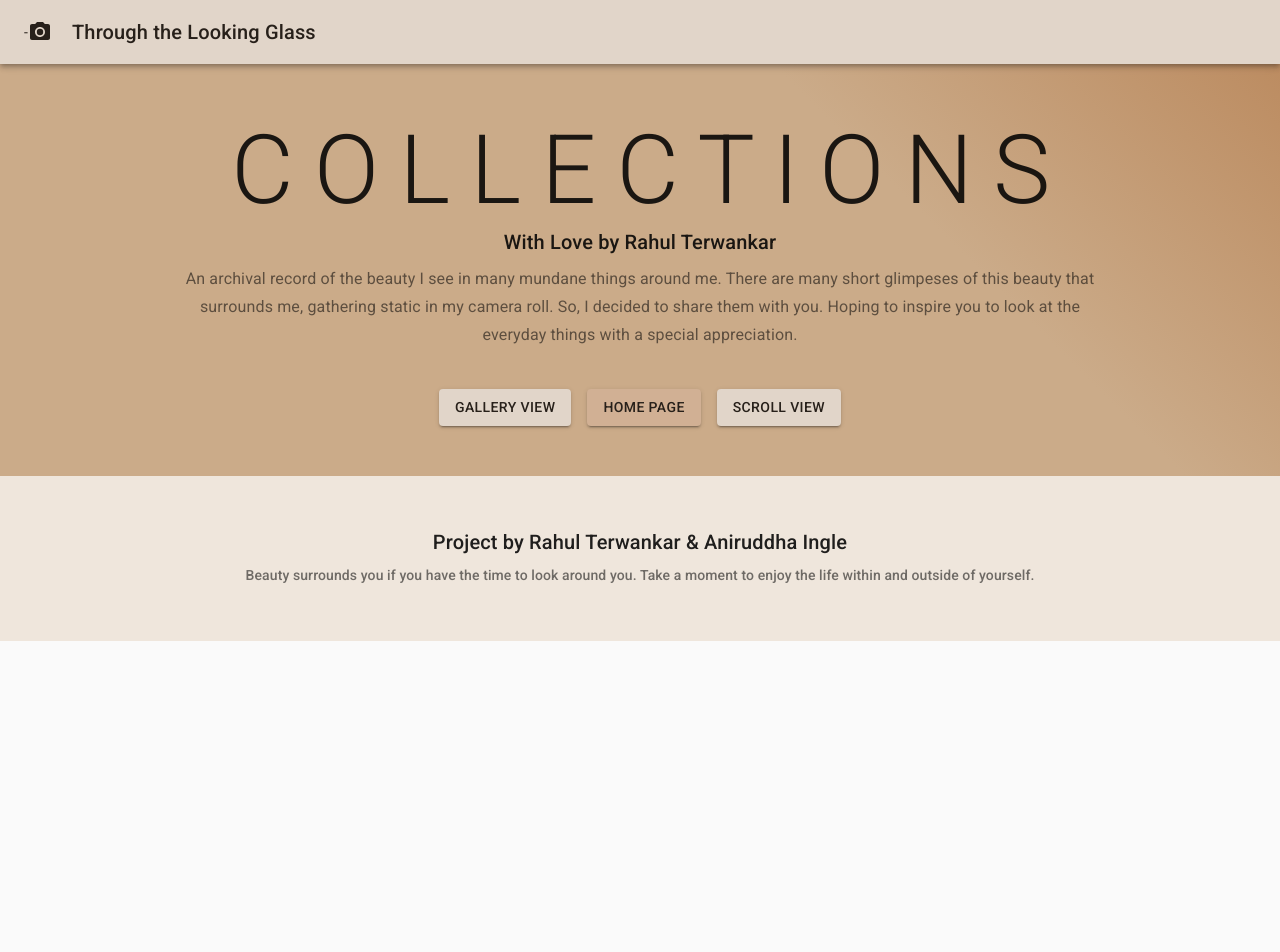
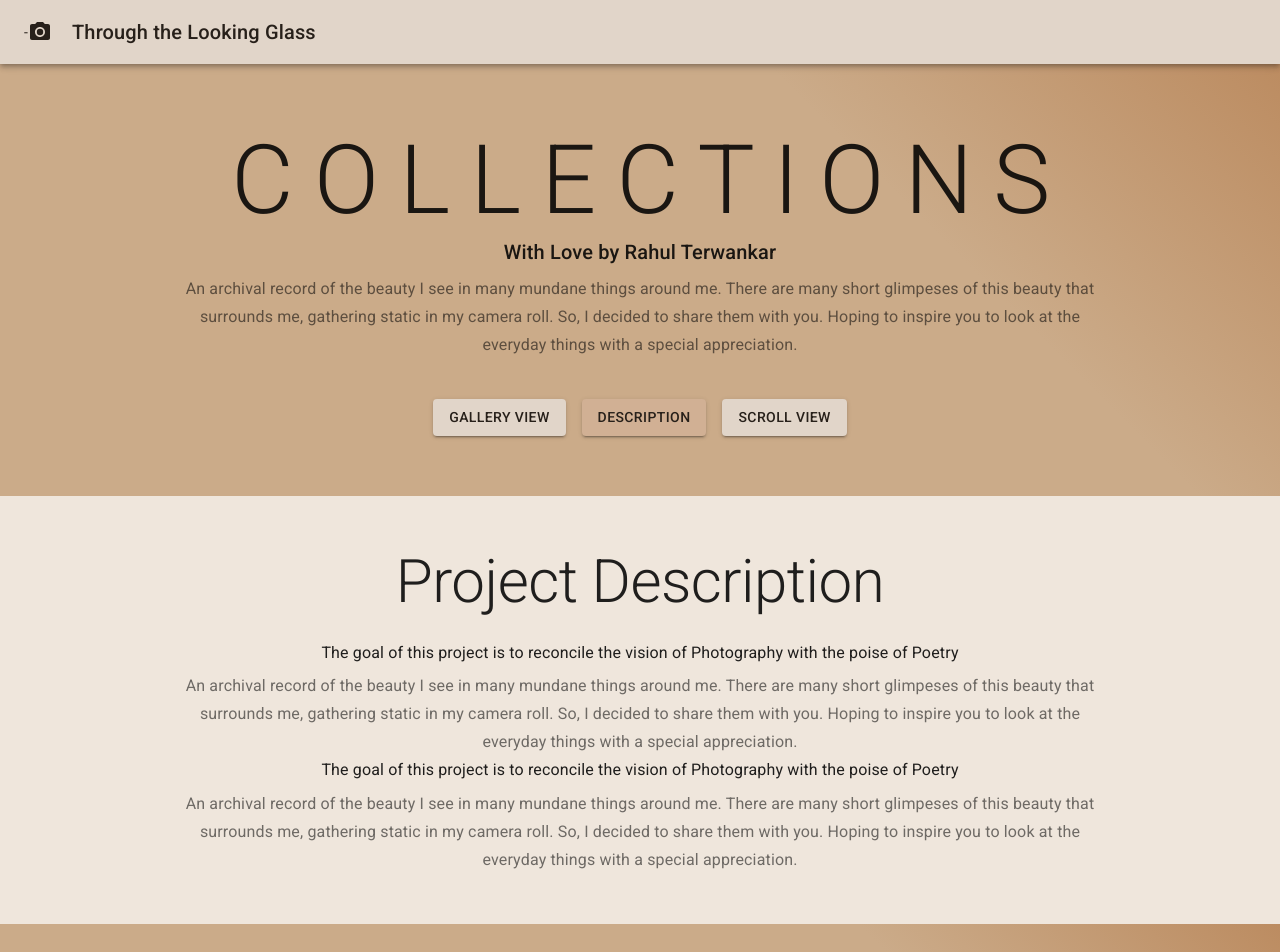
Before and after one commit to aniruddha-ingle/Collections-PhotoPoetry, a React (Create React App) app: page / in a window 1280 px wide. Shown: the top 952 px of the page. Before the commit the page ends 800 px from the top, so only its background shows below. Built offline with nearby package versions, Linux system fonts and the light colour scheme.

Commit message:
Description View and Scroll View Added

```diff
--- a/src/App.jsx
+++ b/src/App.jsx
@@ -12,6 +12,8 @@ import {BrowserRouter as Router, Switch, Route} from 'react-router-dom';
 import { PhotoCamera } from "@material-ui/icons";
 import useStyles from "./styles";
 import GalleryView from "./components/GalleryView";
+import Description from "./components/Description";
+import ScrollView from "./components/ScrollView";
 
 const App = () => {
   const cards = [
@@ -27,19 +29,20 @@ const App = () => {
   ];
 
   const classes = useStyles();
-  const [viewKind, setViewKind] = useState("");
+  const [viewKind, setViewKind] = useState("Description");
   const galleryViewHandler = () => {
       setViewKind("Gallery");
     }
-  const homeViewHandler = () => {
-    setViewKind("");
+  const descViewHandler = () => {
+    setViewKind("Description");
   }
   const scrollViewHandler = () => {
     setViewKind("Scroll");
   }
   const viewHandler = () => {
     if(viewKind === "Gallery") return <GalleryView cards={cards} />
-    else if (viewKind === "Scroll") return <Typography align="center" variant="h1">Scroll View</Typography>
+    else if (viewKind === "Scroll") return <ScrollView cards={cards} />
+    else if (viewKind === "Description") return <Description/>
   }
   return (
     <React.Fragment>
@@ -84,8 +87,8 @@ const App = () => {
                   </Button>
                 </Grid>
                 <Grid item>
-                  <Button onClick={homeViewHandler} variant="contained" className={viewKind==="" ? classes.buttonSelected : classes.button}>
-                    Home Page
+                  <Button onClick={descViewHandler} variant="contained" className={viewKind==="Description" ? classes.buttonSelected : classes.button}>
+                    Description
                   </Button>
                 </Grid>
                 <Grid item>
@@ -97,8 +100,9 @@ const App = () => {
             </div>
           </Container>
         </div>
+        <div style={{padding:"30px", backgroundColor:"#efe6dc"}}>
           {viewHandler()}
-      </main>
+        </div>
         <footer className={classes.footer}>
           <Typography variant="h6" align="center" gutterBottom>
             Project by Rahul Terwankar & Aniruddha Ingle
@@ -113,6 +117,7 @@ const App = () => {
             moment to enjoy the life within and outside of yourself.
           </Typography>
         </footer>
+      </main>
     </React.Fragment>
   );
 };
--- /dev/null
+++ b/src/components/Description.jsx
@@ -0,0 +1,61 @@
+import React from "react";
+import {
+  Typography,
+  Button,
+  Grid,
+  Container,
+} from "@material-ui/core";
+
+const Description = () => {
+    return (
+        <div>
+            <br/>
+            <Container maxWidth="md">
+                <Typography gutterBottom variant="h2" align="center" color="textPrimary">
+                Project Description
+                </Typography>
+                <Typography
+                variant="subtitle1"
+                align="center"
+                color="textPrimary"
+                gutterBottom
+                >
+                The goal of this project is to reconcile the vision of Photography with the poise of Poetry
+                </Typography>
+                <Typography
+                variant="subtitle1"
+                align="center"
+                color="textSecondary"
+                >
+                An archival record of the beauty I see in many mundane things
+                around me. There are many short glimpeses of this beauty that
+                surrounds me, gathering static in my camera roll. So, I decided to
+                share them with you. Hoping to inspire you to look at the everyday
+                things with a special appreciation.
+                </Typography>
+                <Typography
+                variant="subtitle1"
+                align="center"
+                color="textPrimary"
+                gutterBottom
+                >
+                The goal of this project is to reconcile the vision of Photography with the poise of Poetry
+                </Typography>
+                <Typography
+                variant="subtitle1"
+                align="center"
+                color="textSecondary"
+                >
+                An archival record of the beauty I see in many mundane things
+                around me. There are many short glimpeses of this beauty that
+                surrounds me, gathering static in my camera roll. So, I decided to
+                share them with you. Hoping to inspire you to look at the everyday
+                things with a special appreciation.
+                </Typography>
+            </Container>
+            <br/>
+        </div>
+     );
+}
+
+export default Description;
--- /dev/null
+++ b/src/components/ScrollView.jsx
@@ -0,0 +1,52 @@
+import React from 'react';
+import {
+    Typography,
+    Button,
+    Card,
+    CardActions,
+    CardContent,
+    CardMedia,
+    Grid,
+    Container,
+    Backdrop,
+    createMuiTheme
+} from "@material-ui/core";
+import useStyles from "../styles";
+const ScrollView = ({cards}) => {
+    const classes = useStyles();
+    return (
+        <Container className={classes.cardGrid} maxWidth="md">
+            <Grid container spacing={4}>
+                {cards.map((card) => (
+                <Grid item key={card.id}>
+                    <Card className={classes.card} className={classes.cardHolder}>
+                    <Typography
+                        style={{ textAlign: "center" }}
+                        variant="h2"
+                        gutterBottom
+                        >
+                        {card.title}
+                    </Typography>
+                    <CardMedia
+                        className={classes.cardMedia}
+                        image="https://source.unsplash.com/random"
+                        title="Image Title"
+                    />
+                    <CardContent className={classes.cardContent}>
+                        <Typography style={{ textAlign: "center" }} variant="h6">
+                        This is a media card.<br/>
+                        This will be used to create a post
+                        for Rahul's Images. This is a media card. This will be
+                        used to create a post for Rahul's Images.
+                        </Typography>
+                    </CardContent>
+                    </Card>
+                    <br/>
+                </Grid>
+                ))}
+            </Grid>
+        </Container>
+    );
+}
+
+export default ScrollView;
--- a/src/styles.js
+++ b/src/styles.js
@@ -14,7 +14,7 @@ const useStyles = makeStyles((theme) => ({
   },
   container: {
     background: "linear-gradient(45deg, #cbab89 70%, #bc8c61 100%)",
-    padding: "50px",
+    padding: "60px",
   },
   buttons: {
     marginTop: "40px",
@@ -32,7 +32,7 @@ const useStyles = makeStyles((theme) => ({
     border: "1px solid black",
   },
   cardGrid: {
-    padding: "20px 0",
+    padding: "20px 20px",
   },
   card: {
     height: "100%",
@@ -42,19 +42,27 @@ const useStyles = makeStyles((theme) => ({
     borderColor: "#bc8c61",
   },
   cardMedia: {
-    paddingTop: "56.25%", // 16:9 ratio
+    paddingTop: "100%", // 16:9 ratio
   },
   cardContent: {
     flexGrow: 1,
   },
   footer: {
-    backgroundColor: "#efe6dc",
-    padding: "50px 0",
+    background: "linear-gradient(45deg, #cbab89 70%, #bc8c61 100%)",
+    padding: "30px 0",
   },
   backdrop: {
     zIndex: theme.zIndex.drawer + 1,
     background: "linear-gradient(45deg, #cbab89 70%, #bc8c61 100%)",
   },
+  img: {
+    paddingTop: "100%", // 16:9 ratio
+
+  },
+  cardHolder: {
+    padding: "50px 50px",
+    backgroundColor: "#d2bfad"
+  }
 }));
 
 export default useStyles;
```
Lines whose indentation alone changed are shown as unchanged.
